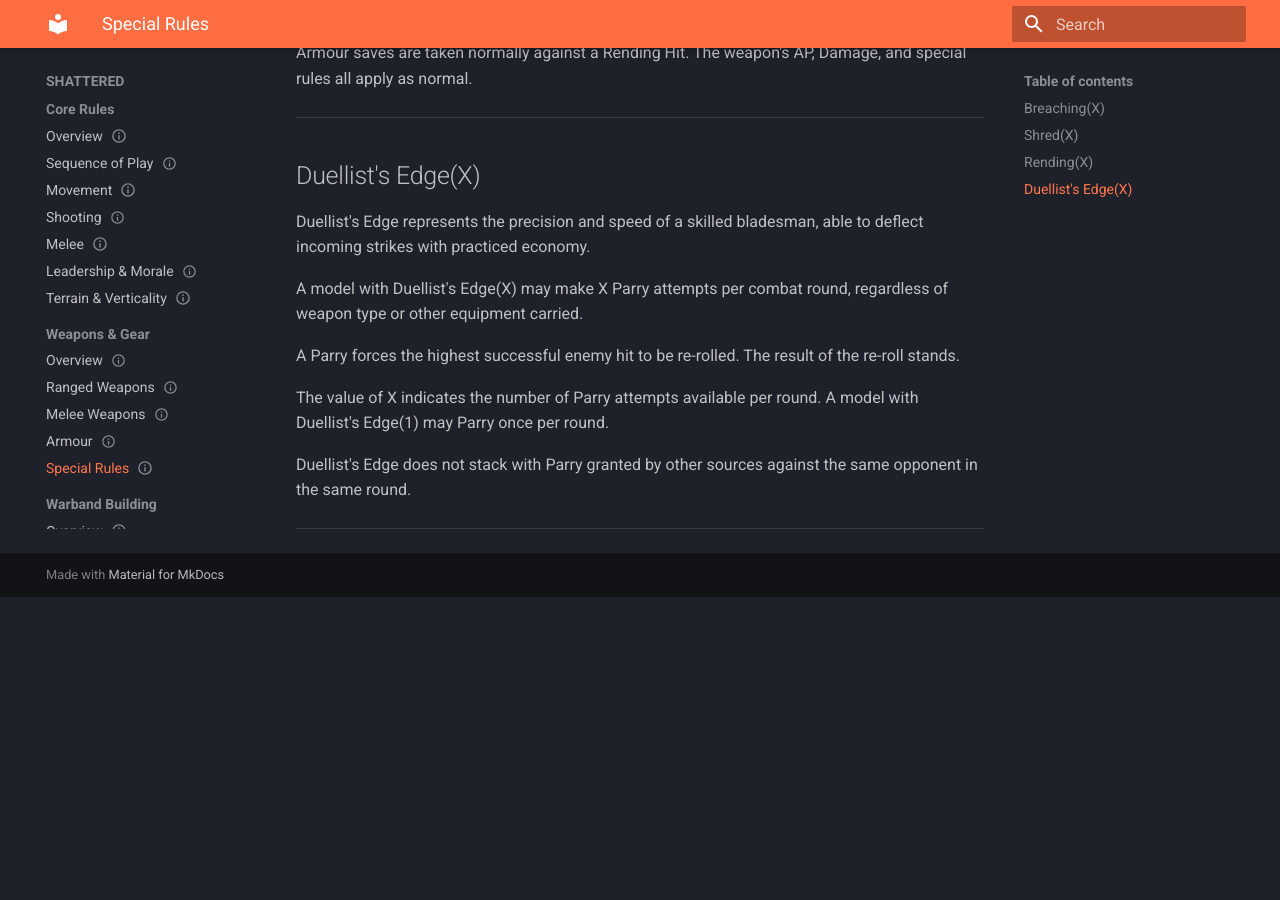
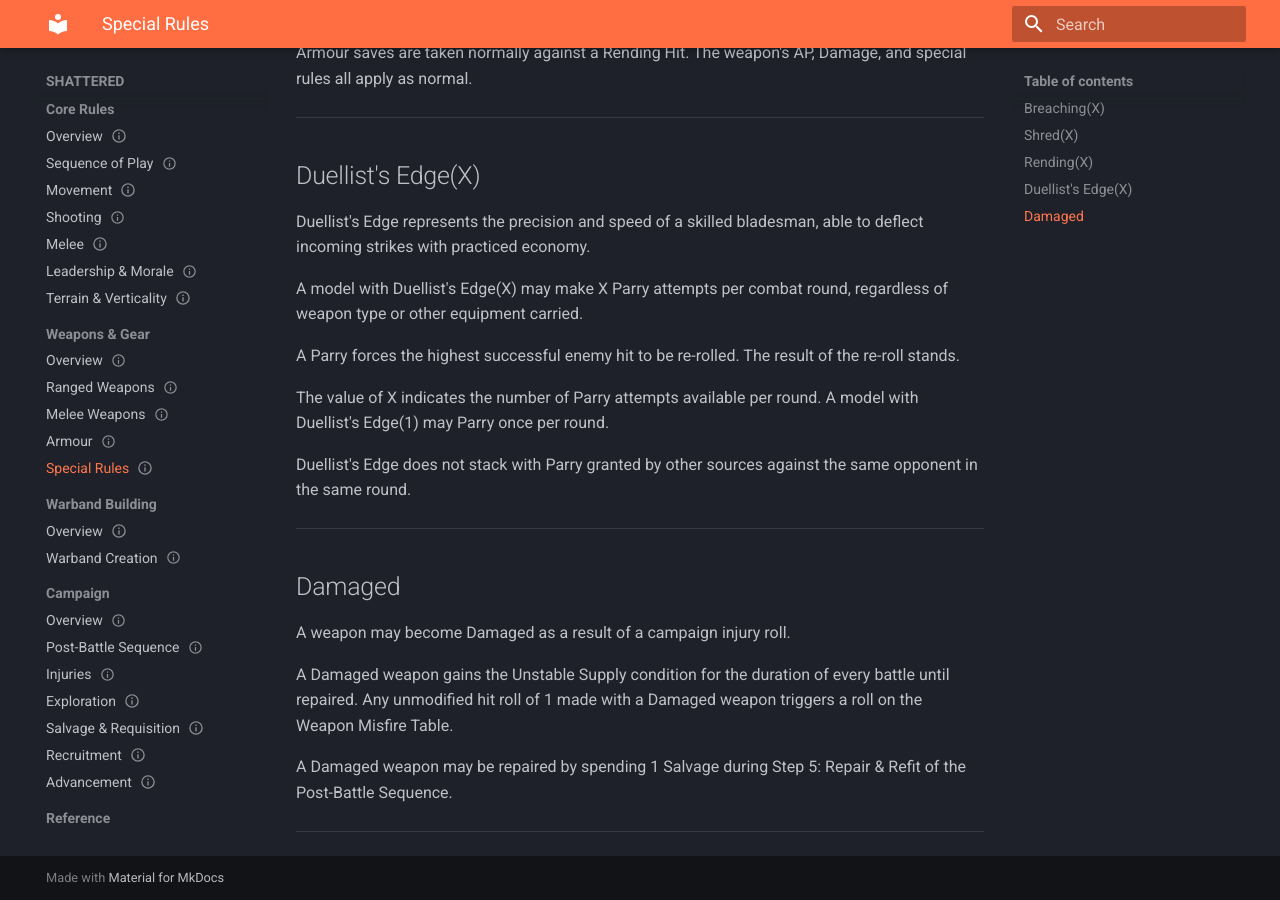
Before and after one commit to bryankulba/Shattered-Skirmish, an MkDocs documentation site: the page built from docs/20-weapons-and-gear/04-special-rules.md, in a window 1280 px wide and 900 px high, scrolled down 1114 px. Built offline with MkDocs 1.6.1 and Material for MkDocs 9.7.7, drawn with Linux system fonts in a browser that asks for light colours; before the commit the page ends 1711 px from its top, so only the background shows below that.

Commit message:
weapon rules

```diff
--- a/docs/20-weapons-and-gear/04-special-rules.md
+++ b/docs/20-weapons-and-gear/04-special-rules.md
@@ -56,3 +56,13 @@ The value of X indicates the number of Parry attempts available per round. A mod
 Duellist's Edge does not stack with Parry granted by other sources against the same opponent in the same round.
 
 ---
+
+## Damaged
+
+A weapon may become Damaged as a result of a campaign injury roll.
+
+A Damaged weapon gains the Unstable Supply condition for the duration of every battle until repaired. Any unmodified hit roll of 1 made with a Damaged weapon triggers a roll on the Weapon Misfire Table.
+
+A Damaged weapon may be repaired by spending 1 Salvage during Step 5: Repair & Refit of the Post-Battle Sequence.
+
+---
```
Also changed, not shown: docs/20-weapons-and-gear/02-melee-weapons.md (+2 -0 lines), docs/40-campaign/06-advancement.md (+2 -2 lines), docs/90-reference/post-game-reference.md (+2 -2 lines).
